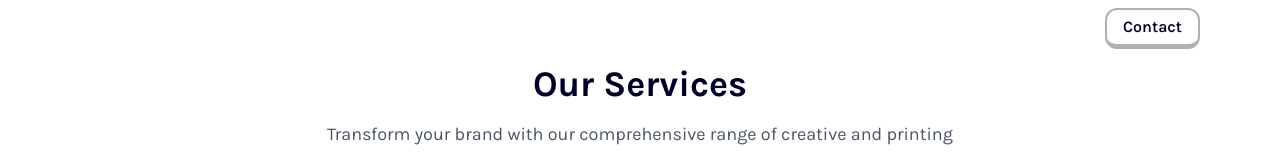
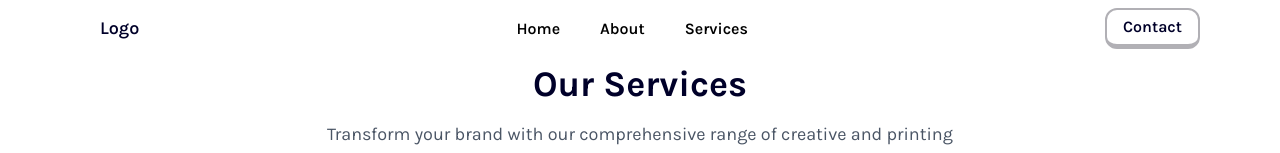
Before and after one commit to Tez-cyber/inks_pixels, a React (Vite) app: page /services in a window 1280 px wide. Shown: the top 153 px of the page. Built offline with nearby package versions, Linux system fonts and the light colour scheme.

Commit message:
Changed navbar arrangement by moving logo to the left

```diff
--- a/src/components/logo.jsx
+++ b/src/components/logo.jsx
@@ -3,7 +3,7 @@
 export const Logo = () => {
     return (
         <section>
-            <h3 className="flex text-white flex-col rounded-xl leading-tight px-5 text-lg">
+            <h3 className="flex text-darkBlue font-semibold flex-col rounded-xl leading-tight px-5 text-lg">
                 Logo
             </h3>
         </section>
--- a/src/components/navbar/navbar.jsx
+++ b/src/components/navbar/navbar.jsx
@@ -13,11 +13,13 @@ export const Navbar = () => {
     }
     return (
         <nav
-            className={`bg-transparent absolute w-full top-0
-                h-[60px] text-white z-10
+            className={`bg-transparent fixed w-full top-0
+                h-[60px] text-darkblue z-10
             `}
         >
             <Container className="flex items-center justify-between py-2">
+                {/* ==== LOGO ==== */}
+                <Logo />
                 {/* Nav links */}
                 <section className="hidden md:block">
                     <ul className="flex gap-10">
@@ -29,8 +31,6 @@ export const Navbar = () => {
                         }
                     </ul>
                 </section>
-                {/* ==== LOGO ==== */}
-                <Logo />
                 {/* ==== CONTACT ==== */}
                 <section className="hidden md:block">
                     <Button
```
